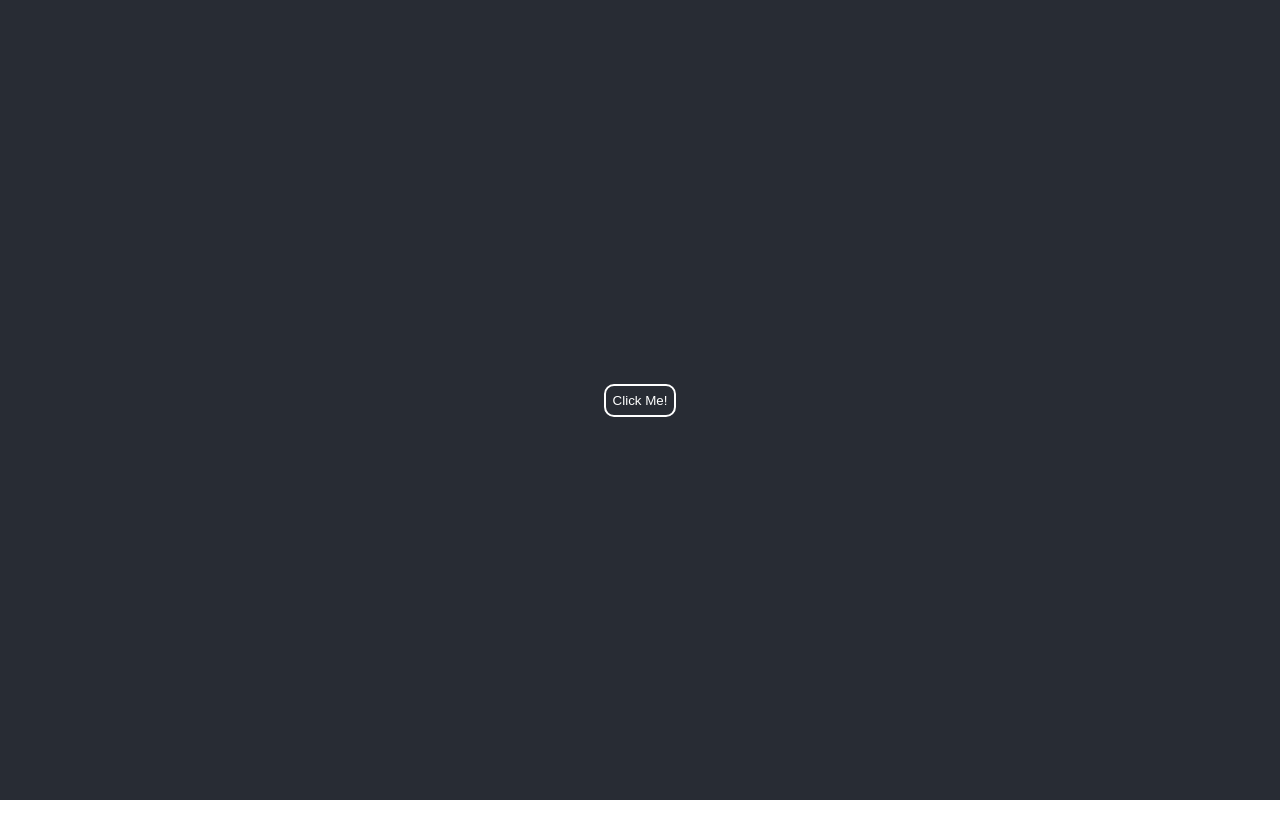
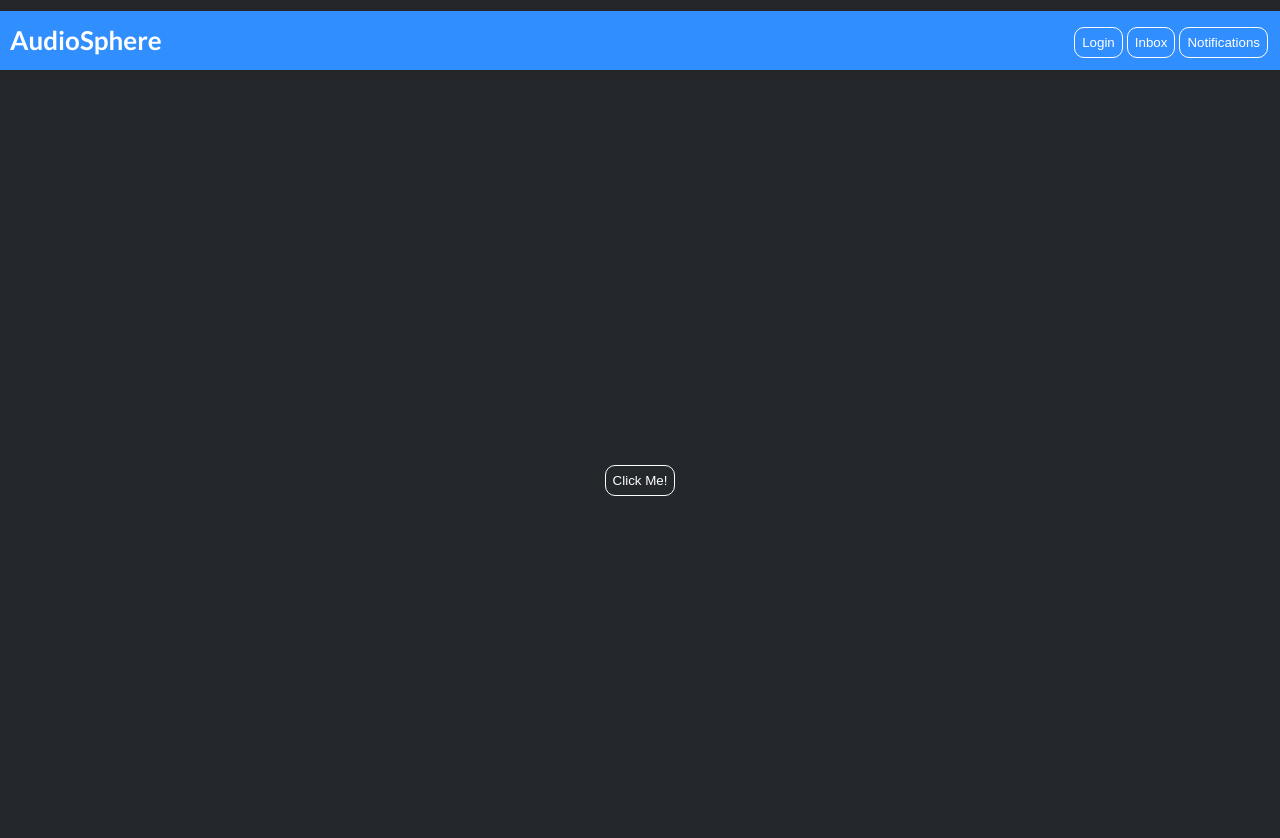
Before and after one commit to MMcBreezy/audiosphere-frontend, a React (Create React App) app: page / in a window 1280 px wide. Shown: the top 838 px of the page. Before the commit the page ends 800 px from the top, so only its background shows below. Built offline with nearby package versions, Linux system fonts and the light colour scheme.

Commit message:
adding initial styles, header and buttons

```diff
--- a/public/index.html
+++ b/public/index.html
@@ -3,6 +3,12 @@
   <head>
     <meta charset="utf-8" />
     <link rel="icon" href="%PUBLIC_URL%/favicon.ico" />
+    <link rel="preconnect" href="https://fonts.googleapis.com" />
+    <link rel="preconnect" href="https://fonts.gstatic.com" crossorigin />
+    <link
+      href="https://fonts.googleapis.com/css2?family=Lato:wght@100;400;700&display=swap"
+      rel="stylesheet"
+    />
     <meta name="viewport" content="width=device-width, initial-scale=1" />
     <meta name="theme-color" content="#000000" />
     <meta
--- a/src/App.css
+++ b/src/App.css
@@ -14,7 +14,17 @@
 }
 
 .App-header {
-  background-color: #282c34;
+  background-color: #24262a;
+  min-height: 10vh;
+  display: flex;
+  flex-direction: column;
+  justify-content: center;
+  font-size: calc(10px + 2vmin);
+  color: white;
+}
+
+.App-body {
+  background-color: #24272b;
   min-height: 100vh;
   display: flex;
   flex-direction: column;
@@ -23,16 +33,3 @@
   font-size: calc(10px + 2vmin);
   color: white;
 }
-
-.App-link {
-  color: #61dafb;
-}
-
-@keyframes App-logo-spin {
-  from {
-    transform: rotate(0deg);
-  }
-  to {
-    transform: rotate(360deg);
-  }
-}
--- a/src/App.js
+++ b/src/App.js
@@ -1,13 +1,16 @@
-import logo from "./logo.svg";
 import "./App.css";
 import Button from "./components/Button";
+import Header from "./components/Header";
 
 function App() {
   return (
     <div className="App">
       <header className="App-header">
+        <Header />
+      </header>
+      <body className="App-body">
         <Button onClick={() => alert("Button clicked!")}>Click Me!</Button>
-      </header>
+      </body>
     </div>
   );
 }
--- /dev/null
+++ b/src/components/Header.js
@@ -0,0 +1,24 @@
+// Header.js
+import React from "react";
+import "./styles.css";
+import LoginButton from "./LoginButton";
+import InboxButton from "./InboxButton";
+import NotificationsButton from "./NotificationsButton";
+
+const Header = () => {
+  return (
+    <header>
+      <div className="header-container">
+        <div className="logo">AudioSphere</div>
+        <div className="header-buttons">
+          <LoginButton />
+          <InboxButton />
+          <NotificationsButton />
+          {/* Add more buttons here */}
+        </div>
+      </div>
+    </header>
+  );
+};
+
+export default Header;
--- /dev/null
+++ b/src/components/InboxButton.js
@@ -0,0 +1,15 @@
+import React from "react";
+import Button from "./Button";
+
+const InboxButton = () => {
+  return (
+    <Button
+      className="header-button"
+      onClick={() => alert("InboxButton clicked!")}
+    >
+      Inbox
+    </Button>
+  );
+};
+
+export default InboxButton;
--- /dev/null
+++ b/src/components/LoginButton.js
@@ -0,0 +1,15 @@
+import React from "react";
+import Button from "./Button";
+
+const LoginButton = () => {
+  return (
+    <Button
+      className="header-button"
+      onClick={() => alert("LoginButton clicked!")}
+    >
+      Login
+    </Button>
+  );
+};
+
+export default LoginButton;
--- /dev/null
+++ b/src/components/NotificationsButton.js
@@ -0,0 +1,15 @@
+import React from "react";
+import Button from "./Button";
+
+const NotificationsButton = () => {
+  return (
+    <Button
+      className="header-button"
+      onClick={() => alert("NotificationButton clicked!")}
+    >
+      Notifications
+    </Button>
+  );
+};
+
+export default NotificationsButton;
--- a/src/components/styles.css
+++ b/src/components/styles.css
@@ -2,8 +2,19 @@
   background-color: transparent;
   color: white;
   border-style: solid;
+  border-width: 1.3px;
   border-color: white;
   border-radius: 10px;
   padding: 7px;
+  cursor: pointer;
+  margin: 2px;
+}
 
+.header-container {
+  background-color: rgb(49, 142, 255);
+  display: flex;
+  justify-content: space-between;
+  align-items: center;
+  padding: 10px;
+  font-weight: bold;
 }
--- a/src/index.css
+++ b/src/index.css
@@ -1,13 +1,11 @@
 body {
   margin: 0;
-  font-family: -apple-system, BlinkMacSystemFont, 'Segoe UI', 'Roboto', 'Oxygen',
-    'Ubuntu', 'Cantarell', 'Fira Sans', 'Droid Sans', 'Helvetica Neue',
-    sans-serif;
+  font-family: "Lato", sans-serif;
   -webkit-font-smoothing: antialiased;
   -moz-osx-font-smoothing: grayscale;
 }
 
 code {
-  font-family: source-code-pro, Menlo, Monaco, Consolas, 'Courier New',
+  font-family: source-code-pro, Menlo, Monaco, Consolas, "Courier New",
     monospace;
 }
```
Also changed, not shown: src/logo.png (added), src/logo.svg (deleted). Lines whose indentation alone changed are shown as unchanged.
